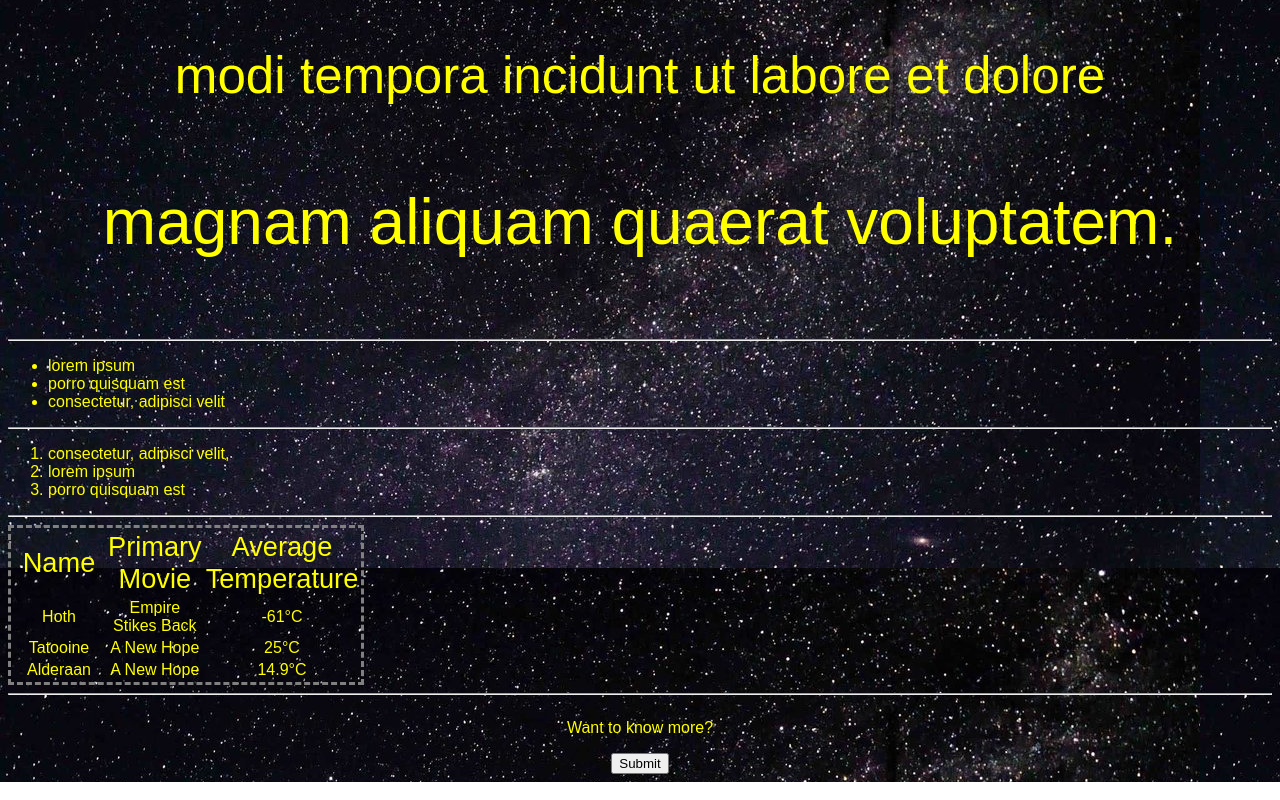
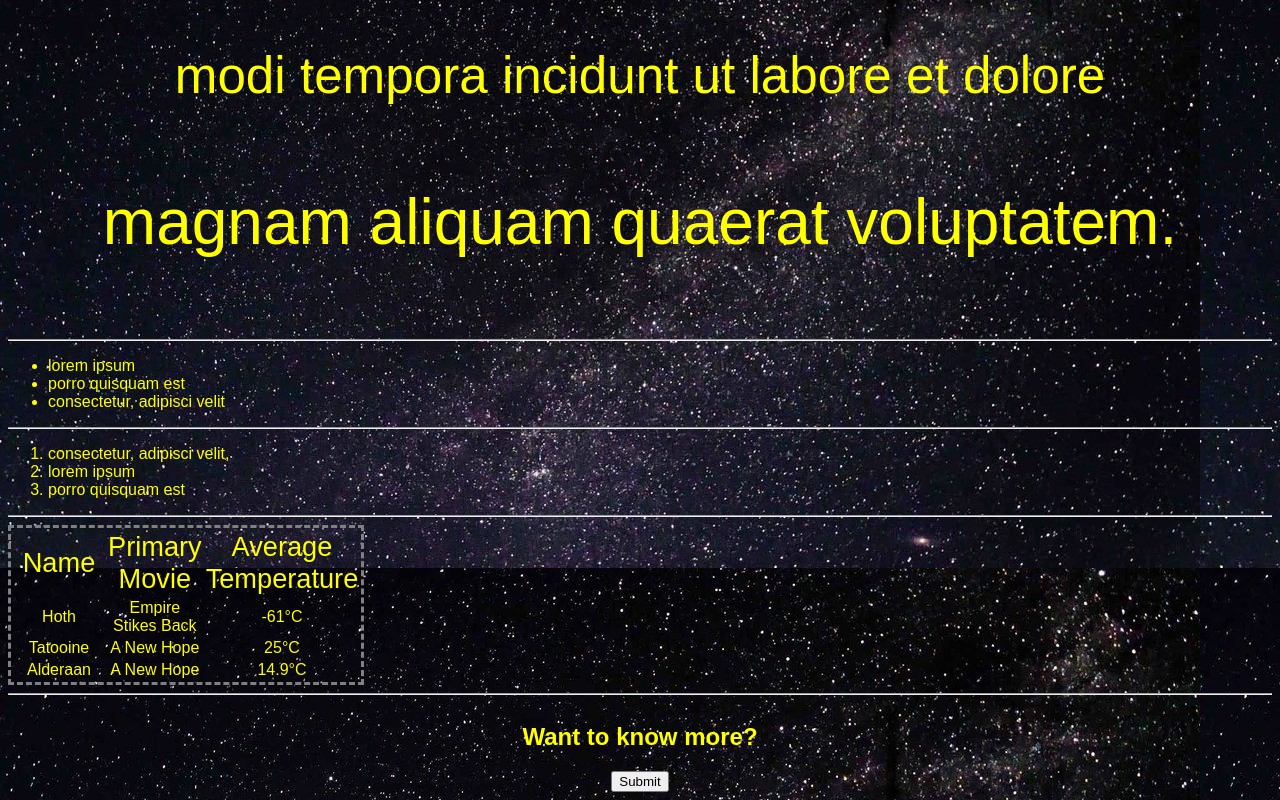
Before and after one commit to mattfro333/simpleHtmlTools, a plain HTML site: page index.html in a window 1280 px wide. Shown: the part 1022-1822 px from the top of the page. Drawn offline with Linux system fonts and the light colour scheme.

Commit message:
added an h2 tag

```diff
--- a/index.html
+++ b/index.html
@@ -71,7 +71,7 @@
       <hr>
       <div class="c">
       <form action="https://space-facts.com/planets-moons-star-wars/">
-        <p>Want to know more?</p>
+        <h2>Want to know more?</h2>
 
         <div class="j"><input type="submit" value"Click Here!"></div>
 
```
